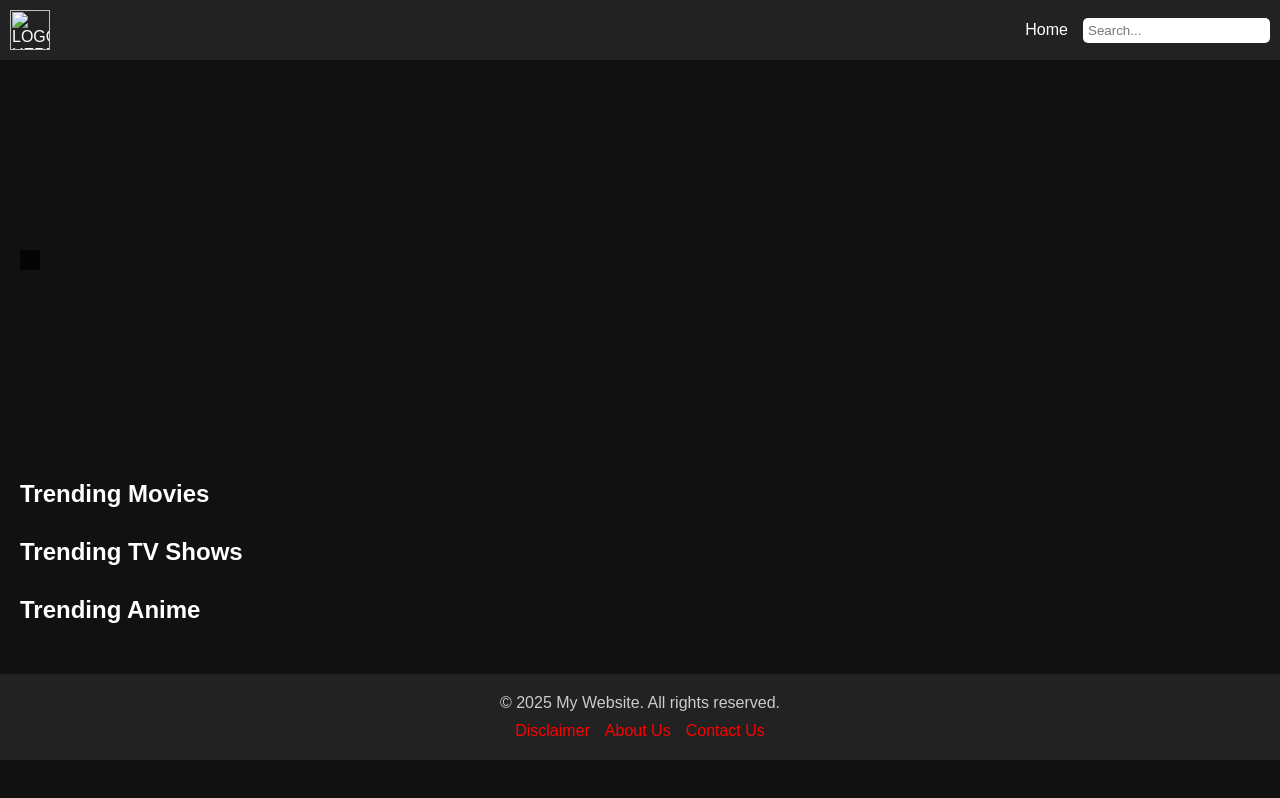
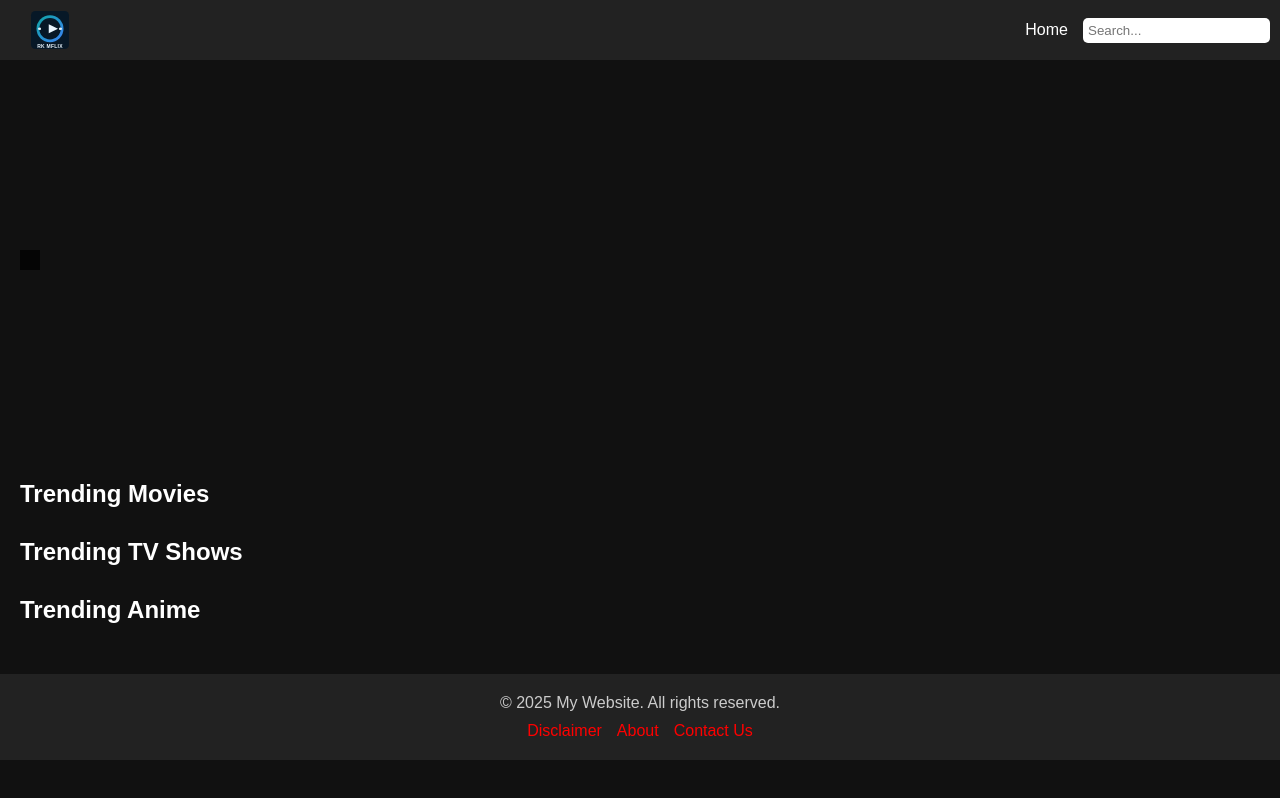
Before and after one commit to zedford115-alt/mflix, a plain HTML site: page my-website/index.html in a window 1280 px wide. Drawn offline with Linux system fonts and the light colour scheme; no server answers.

Commit message:
Update index.html

```diff
--- a/my-website/index.html
+++ b/my-website/index.html
@@ -2,7 +2,7 @@
 <head>
   <meta charset="UTF-8" />
   <meta name="viewport" content="width=device-width, initial-scale=1.0"/>
-  <title>My Website</title>
+  <title>RKnet MFLIX</title>
   <link rel="stylesheet" href="css/home.css">
   <link rel="preload" href="css/home.css" as="style">
   <link rel="preload" href="js/home.js" as="script">
@@ -13,7 +13,7 @@
 
 <body>
   <div class="navbar">
-    <img src="logo.png" alt="LOGO HERE" />
+    <img src="/assets/logo.svg" alt="MFlix logo" width="80" height="80">
     <div class="nav-links">
       <a href="index.html">Home</a>
       <input type="text" class="search-bar" placeholder="Search..." onfocus="openSearchModal()" />
@@ -73,12 +73,13 @@
   <div class="footer-content">
     <p>&copy; 2025 My Website. All rights reserved.</p>
     <div class="footer-links">
-      <a href="#">Disclaimer</a>
-      <a href="#">About Us</a>
+      <a href="/disclaimer.html">Disclaimer</a>
+      <a href="/about.html">About</a>
       <a href="#">Contact Us</a>
     </div>
   </div>
 </footer>
 
 
+
 </body>
```
